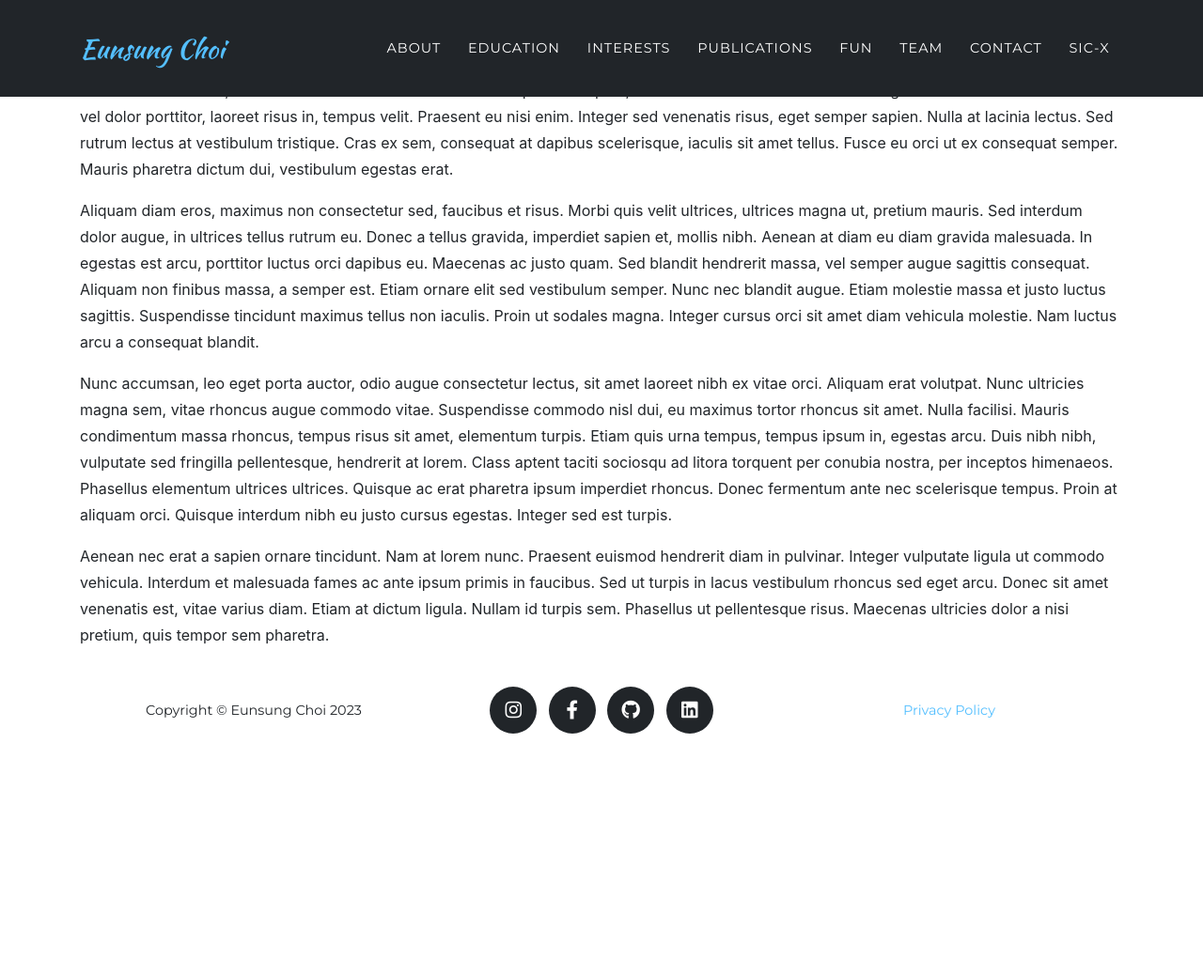
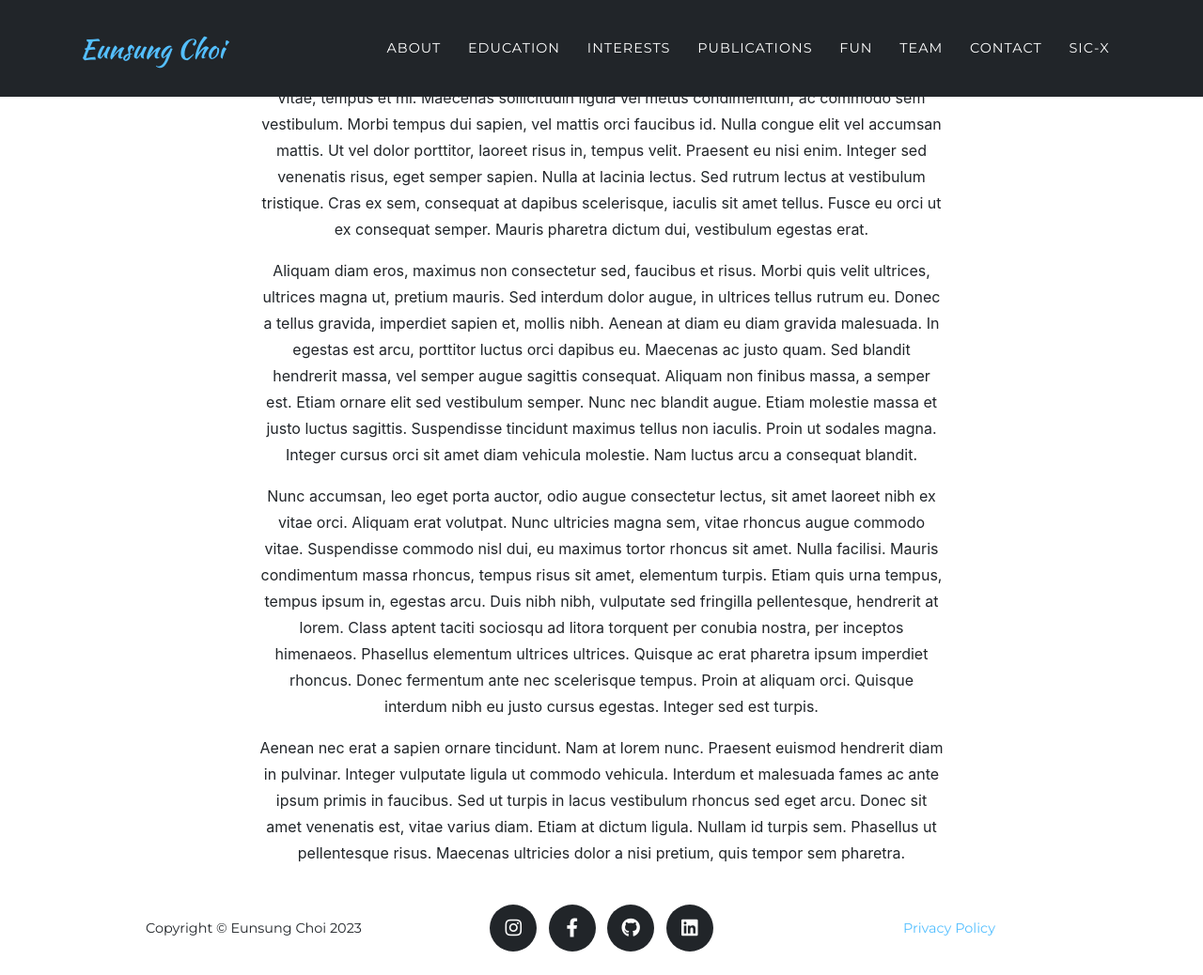
Before and after one commit to choices97/choices97.github.io, a Jekyll site: the page built from _posts/2019-08-31-first-post.md, in a window 1280 px wide and 1038 px high. Shown: the whole window at 94% size. Built offline with Jekyll 4.4.1, drawn with Linux system fonts in a browser that asks for light colours; some web fonts are replaced; comment, search, counter and statistics services are not loaded.

Commit message:
Update post.html

```diff
--- a/_layouts/post.html
+++ b/_layouts/post.html
@@ -18,7 +18,13 @@ document.getElementById("page-top").className="bg-light";
 
 
 <div class="container" id="pagecontainer">
-<p align="justify">{{ content }}</p>
+  <div class="row">
+    <div class="col-lg-2"> </div>
+      <div class="col-lg-8 text-center">
+	<p align="justify">{{ content }}</p>
+      </div>
+    </div>
+  </div>
 </div>
 
 
```
